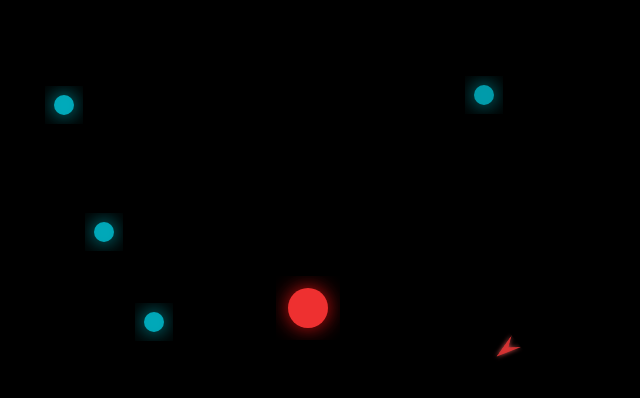
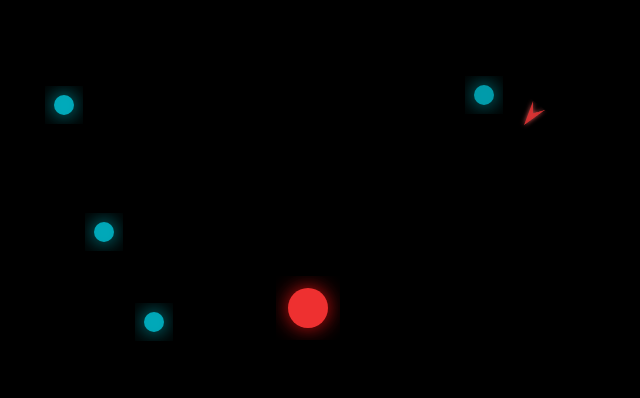
Before and after one commit to kioku/orbit, a website: page game.html in a window 1280 px wide. Shown: the full height of the page, 0-640 px from the left. Drawn offline with nearby package versions, Linux system fonts and the light colour scheme.

Commit message:
more commit

```diff
--- a/game.html
+++ b/game.html
@@ -7,7 +7,7 @@
 
   <link rel="stylesheet" type="text/css" href="css/main.css">
 
-  <script language="javascript" src="https://ajax.googleapis.com/ajax/libs/jquery/1.7.1/jquery.min.js" type="text/javascript"></script>
+  <script language="javascript" src="https://ajax.googleapis.com/ajax/libs/jquery/1.8/jquery.min.js" type="text/javascript"></script>
   <script src="http://eightmedia.github.com/hammer.js/hammer.js"></script>
   <script src="http://eightmedia.github.com/hammer.js/jquery.hammer.js"></script>
 
--- a/js/orbit.js
+++ b/js/orbit.js
@@ -401,27 +401,32 @@ var Orbit = (function() {
       */
 
       function updatePlayer() {
-        var rotation_vel = 0.01;
+        var rotation_vel = 0.01;//Math.PI / 180;
         var thrust = 0.01;
+        var toDeg = 180 / Math.PI;
 
         player.velocity.x += Math.cos(player.angle) * thrust;
         player.velocity.y += Math.sin(player.angle) * thrust;
 
         if( hold || mouse.down ) {
-          if( player.angle > 0 ) {
+          //if( player.angle > 0 ) {
             player.angle -= rotation_vel;
-          }
+          //}
         }
         else {
-          if( player.angle < 360 ) {
+          //if( player.angle < 103 ) {
             player.angle += rotation_vel;
-          }
+          //}
         }
 
         var offs = 64;
-        if( player.x + offs < world.width && player.y + offs < world.height){
+        //if( player.x + offs < world.width && player.y + offs < world.height){
+        if( player.angle > 0 ) {
           player.x += player.velocity.x;
-          player.y += player.velocity.y;
+          player.y -= player.velocity.y;
+        } else {
+          player.x += player.velocity.x;// * Math.cos(player.angle);
+          player.y += player.velocity.y;// * Math.sin(player.angle);
         }
       }
 
@@ -431,7 +436,7 @@ var Orbit = (function() {
 
         var i = enemies.length;
 
-        while( i-- ) {
+        while( i-- && !haveSun) {
           if( enemies[i].type === ENEMY_TYPE_SUN ) {
             haveSun = true;
             break;
@@ -641,14 +646,14 @@ function Player() {
   //var angle = this.radius * Math.PI * 2;
   this.x = 200;//Math.cos(angle) * this.radius;
   this.y = 200;//Math.sin(angle) * this.radius;
-  this.rotation = 45;
+  //this.rotation = 45;
   //this.velocity.x = 0;
   //this.velocity.y = 0;
   this.velocity = {
     x: 0,
     y: 0
   }
-  this.angle = 100;
+  this.angle = -Math.PI/4  ;
   this.score = 0;
 }
 Player.prototype = new Entity();
```
